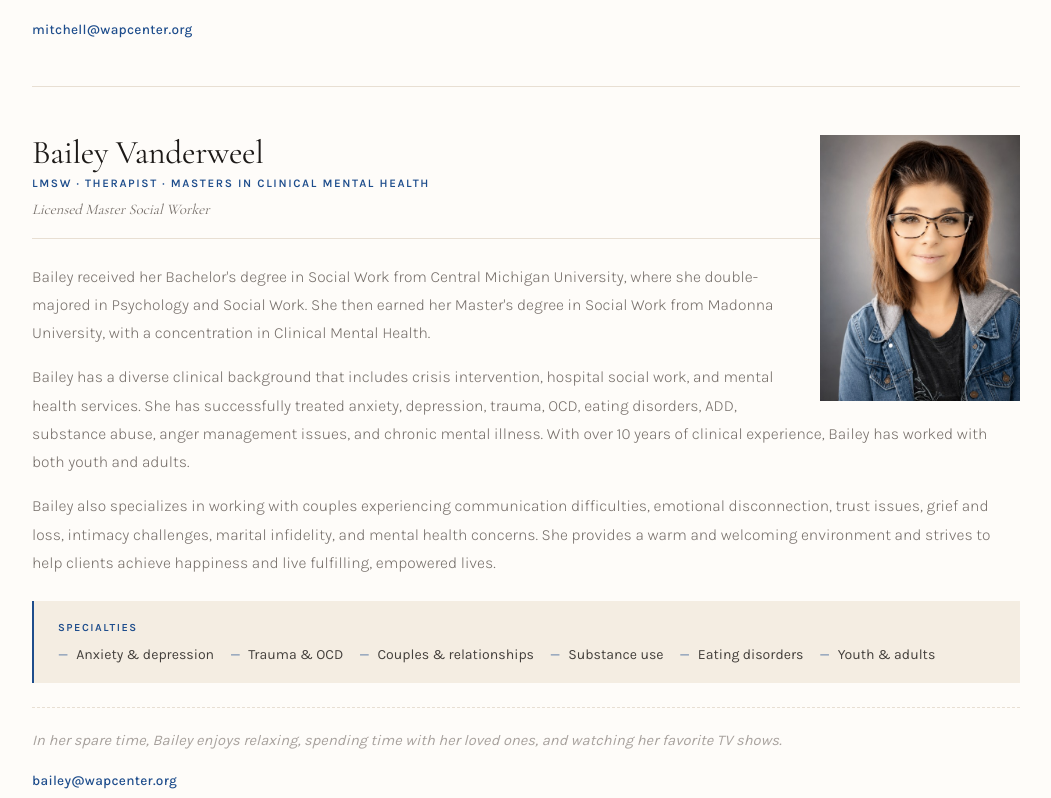
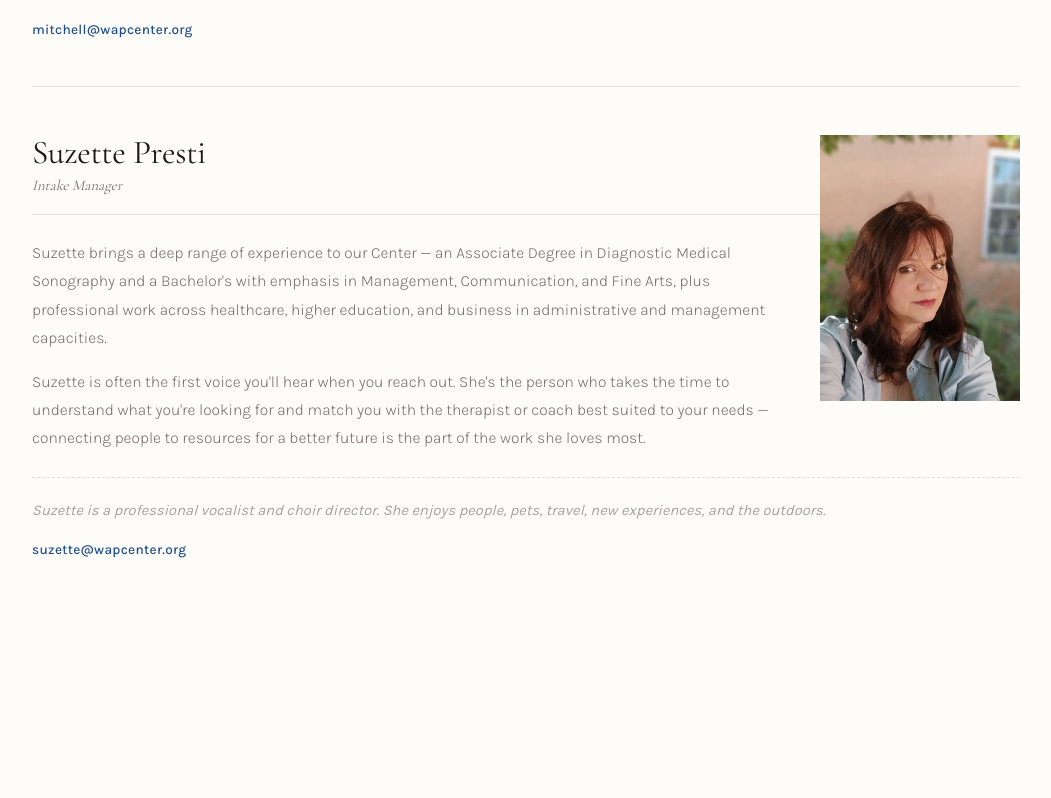
Before and after one commit to jokessenich/Clients-BrightonTherapy, a Next.js app: page /staff in a window 1280 px wide. Shown: the part 4242-5040 px from the top of the page, without its empty margins (114-1165 px from the left). Built offline with nearby package versions, Linux system fonts and the light colour scheme.

Commit message:
Removed Bailey Bio

```diff
--- a/app/staff/page.tsx
+++ b/app/staff/page.tsx
@@ -95,20 +95,7 @@ const TEAM: TeamMember[] = [
     specialties: ['Anxiety & depression', 'ADHD', 'Teens & adults', 'Autism spectrum', 'Trauma', 'CBT & mindfulness'],
     personal: 'In his spare time Mitchell loves to travel, fish, boat, and play sports. He brings a real enthusiasm for life to his work and looks forward to sharing that energy with his clients.',
   },
-  {
-    name: 'Bailey Vanderweel',
-    title: 'Licensed Master Social Worker',
-    credentials: 'LMSW · Therapist · Masters in Clinical Mental Health',
-    email: 'bailey@wapcenter.org',
-    photo: IMAGES.staffBailey,
-    bio: [
-      "Bailey received her Bachelor's degree in Social Work from Central Michigan University, where she double-majored in Psychology and Social Work. She then earned her Master's degree in Social Work from Madonna University, with a concentration in Clinical Mental Health.",
-      "Bailey has a diverse clinical background that includes crisis intervention, hospital social work, and mental health services. She has successfully treated anxiety, depression, trauma, OCD, eating disorders, ADD, substance abuse, anger management issues, and chronic mental illness. With over 10 years of clinical experience, Bailey has worked with both youth and adults.",
-      "Bailey also specializes in working with couples experiencing communication difficulties, emotional disconnection, trust issues, grief and loss, intimacy challenges, marital infidelity, and mental health concerns. She provides a warm and welcoming environment and strives to help clients achieve happiness and live fulfilling, empowered lives.",
-    ],
-    specialties: ['Anxiety & depression', 'Trauma & OCD', 'Couples & relationships', 'Substance use', 'Eating disorders', 'Youth & adults'],
-    personal: 'In her spare time, Bailey enjoys relaxing, spending time with her loved ones, and watching her favorite TV shows.',
-  },
+
   {
     name: 'Suzette Presti',
     title: 'Intake Manager',
```
